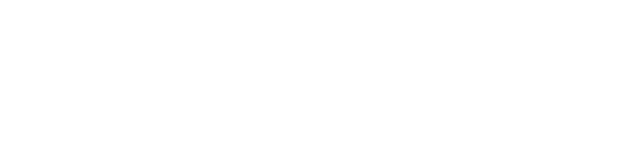
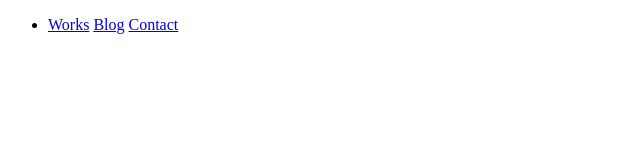
Before and after one commit to Nurzada97/Portfolio-ui., a plain HTML site: page index.html in a window 1280 px wide. Shown: the whole page, without its empty margins (0-640 px from the left). Drawn offline with Linux system fonts and the light colour scheme.

Commit message:
add header

```diff
--- a/index.html
+++ b/index.html
@@ -8,6 +8,19 @@
     <link rel="stylesheet" href="./css/main.css">
 </head>
 <body>
+    <header class="header">
+        <nav>
+            <div class="nav">
+                <ul class="nav_menu">
+                    <li class="nav_list">
+                        <a class="nav_link" href="#">Works</a>
+                        <a class="nav_link" href="#">Blog</a>
+                        <a class="nav_link" href="#">Contact</a>
+                    </li>
+                </ul>
+            </div>
+        </nav>
+    </header>
 
 </body>
 </html>
```
